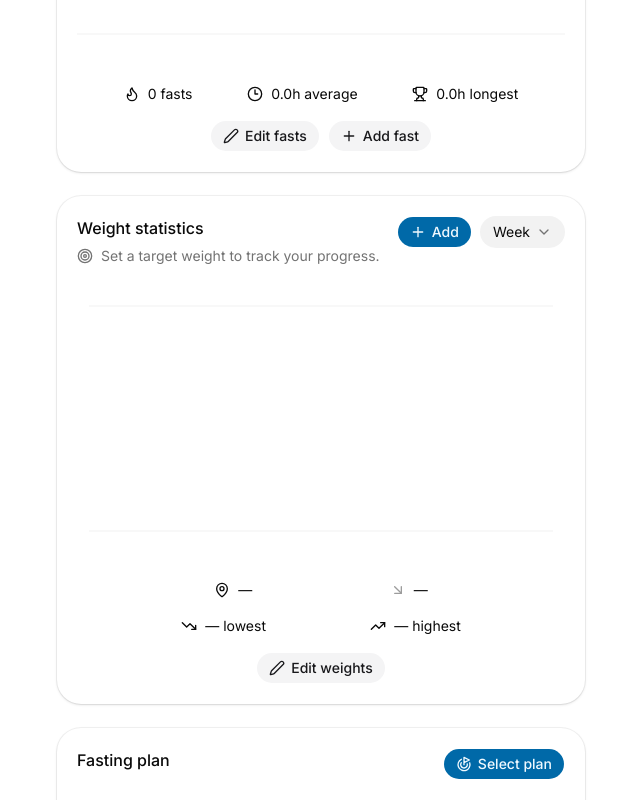
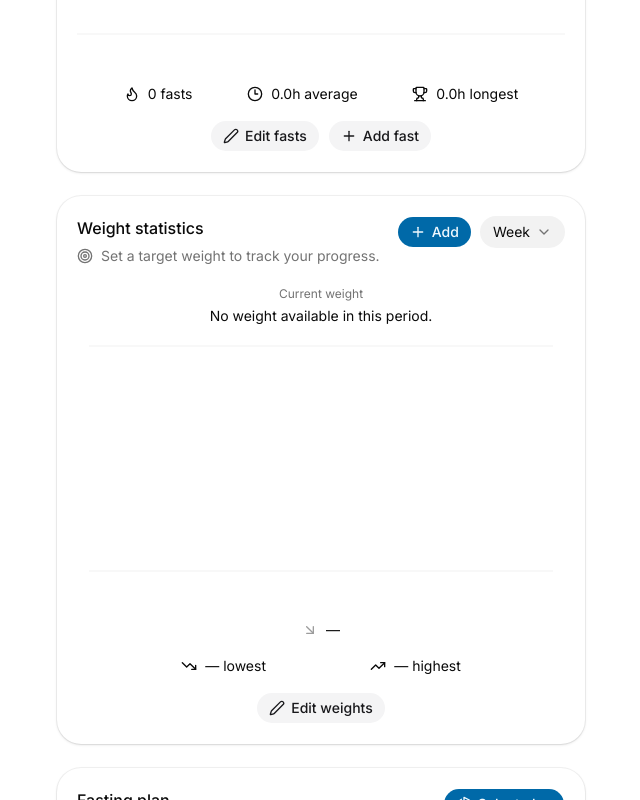
Before and after one commit to shravzzv/trinity, a Next.js app: page / in a window 1280 px wide. Shown: the part 517-1317 px from the top of the page, without its empty margins (319-959 px from the left). Built offline with nearby package versions, Linux system fonts and the light colour scheme.

Commit message:
feat: make the current weight prominent in the weight statistics content component

```diff
--- a/components/weight-statistics-content.tsx
+++ b/components/weight-statistics-content.tsx
@@ -199,6 +199,18 @@ export default function WeightStatisticsContent({
       </CardHeader>
 
       <CardContent>
+        <div className='space-y-1 text-center'>
+          <p className='text-muted-foreground text-xs'>Current weight</p>
+
+          {currentWeight ? (
+            <p className='text-3xl font-bold lg:text-4xl'>
+              {formatWeight(currentWeight)}
+            </p>
+          ) : (
+            <p>No weight available in this period.</p>
+          )}
+        </div>
+
         <ChartContainer config={chartConfig}>
           <AreaChart
             accessibilityLayer
@@ -260,11 +272,6 @@ export default function WeightStatisticsContent({
       <CardFooter className='flex flex-col gap-4'>
         <div className='flex w-full flex-wrap items-center justify-evenly text-sm'>
           <div className='flex items-center gap-2'>
-            <MapPin className='size-4' />
-            <span>{formatWeight(currentWeight)}</span>
-          </div>
-
-          <div className='flex items-center gap-2'>
             {weightChange === null ? (
               <>
                 <ArrowDownRight className='size-4 opacity-40' />
```
